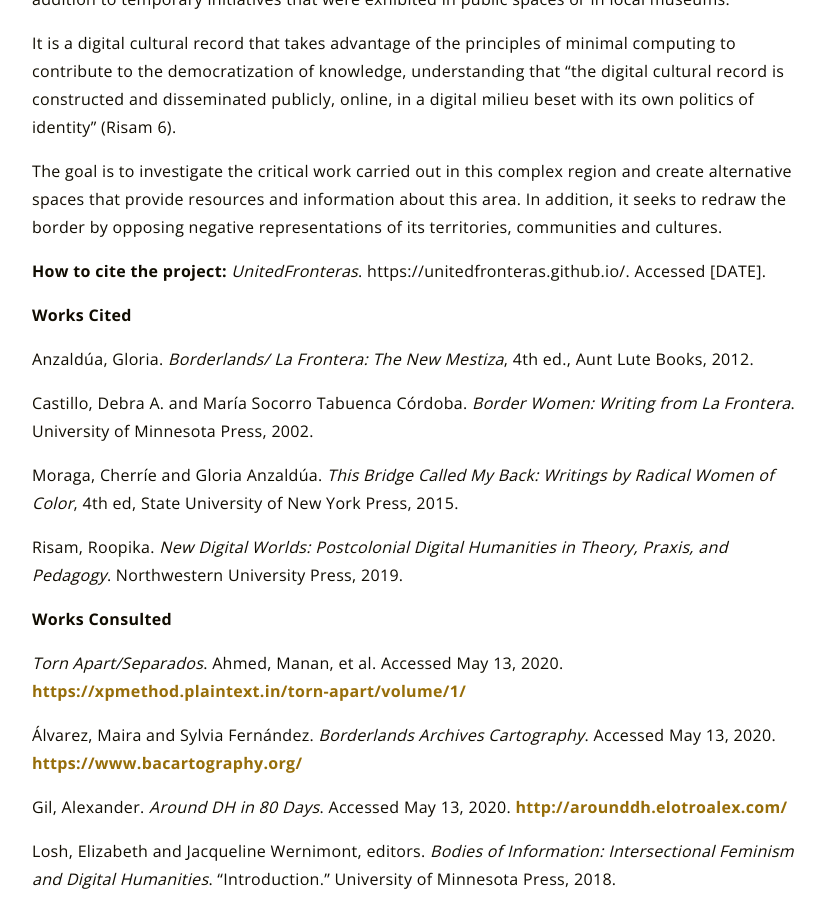
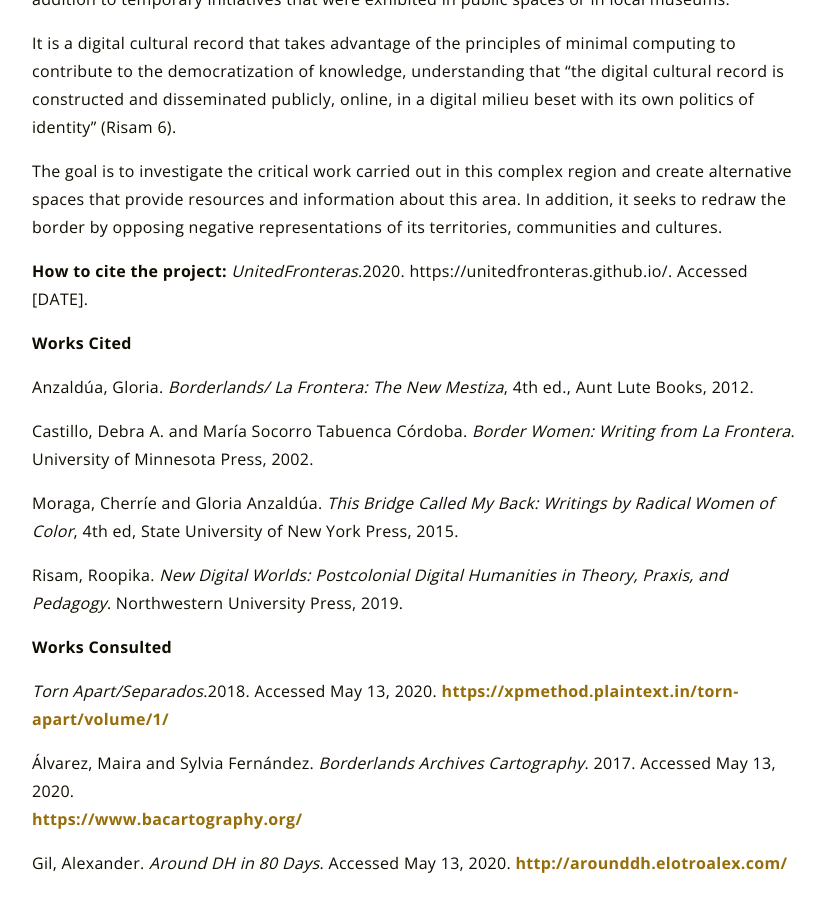
Before and after one commit to unitedfronteras/ufexhibition_mexusa, a Jekyll site: the page built from pages/about.md, in a window 1280 px wide and 900 px high, scrolled down 500 px. Shown: the whole window, without its empty margins (223-1048 px from the left). Built offline with Jekyll 4.4.1, drawn with Linux system fonts in a browser that asks for light colours.

Commit message:
Update about.md

```diff
--- a/pages/about.md
+++ b/pages/about.md
@@ -12,7 +12,7 @@
 
 The goal is to investigate the critical work carried out in this complex region and create alternative spaces that provide resources and information about this area. In addition, it seeks to redraw the border by opposing negative representations of its territories, communities and cultures.
 
-**How to cite the project:** <em>UnitedFronteras</em>. https://unitedfronteras.github.io/. Accessed [DATE].
+**How to cite the project:** <em>UnitedFronteras</em>.2020. https://unitedfronteras.github.io/. Accessed [DATE].
 
 **Works Cited**
 
@@ -30,10 +30,10 @@
 
 **Works Consulted**
 
-<em>Torn Apart/Separados</em>. Ahmed, Manan, et al. Accessed May 13, 2020.
+<em>Torn Apart/Separados</em>.2018. Accessed May 13, 2020.
    [https://xpmethod.plaintext.in/torn-apart/volume/1/](https://xpmethod.plaintext.in/torn-apart/volume/1/)
 
-Álvarez, Maira and Sylvia Fernández. <em>Borderlands Archives Cartography</em>. Accessed May 13, 2020.
+Álvarez, Maira and Sylvia Fernández. <em>Borderlands Archives Cartography</em>. 2017. Accessed May 13, 2020.
    [https://www.bacartography.org/](https://www.bacartography.org/)
 
 Gil, Alexander. <em>Around DH in 80 Days</em>. Accessed May 13, 2020. [http://arounddh.elotroalex.com/](http://arounddh.elotroalex.com/)
```
